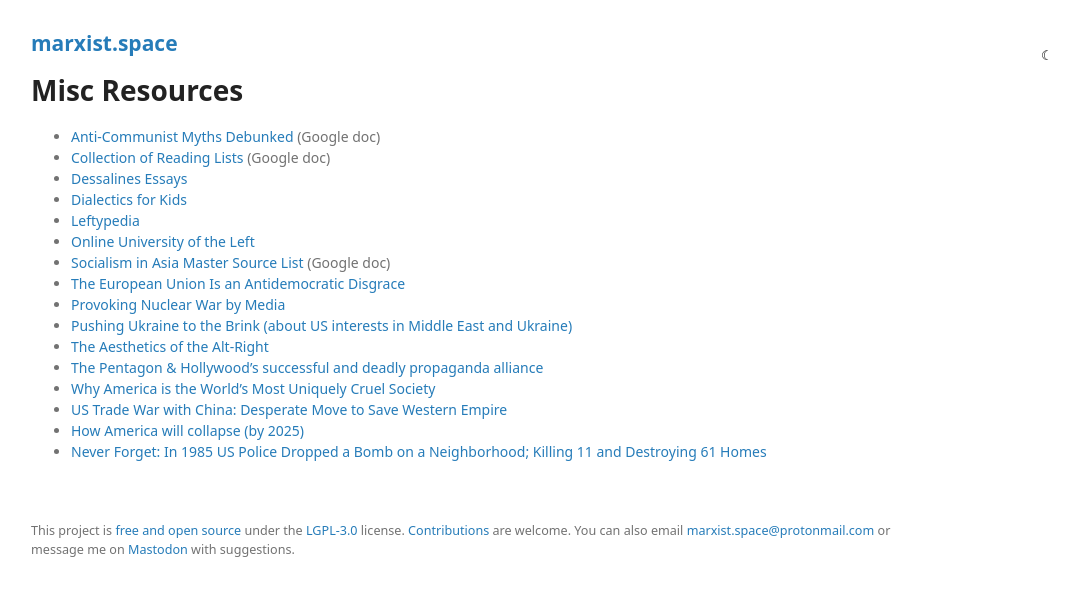
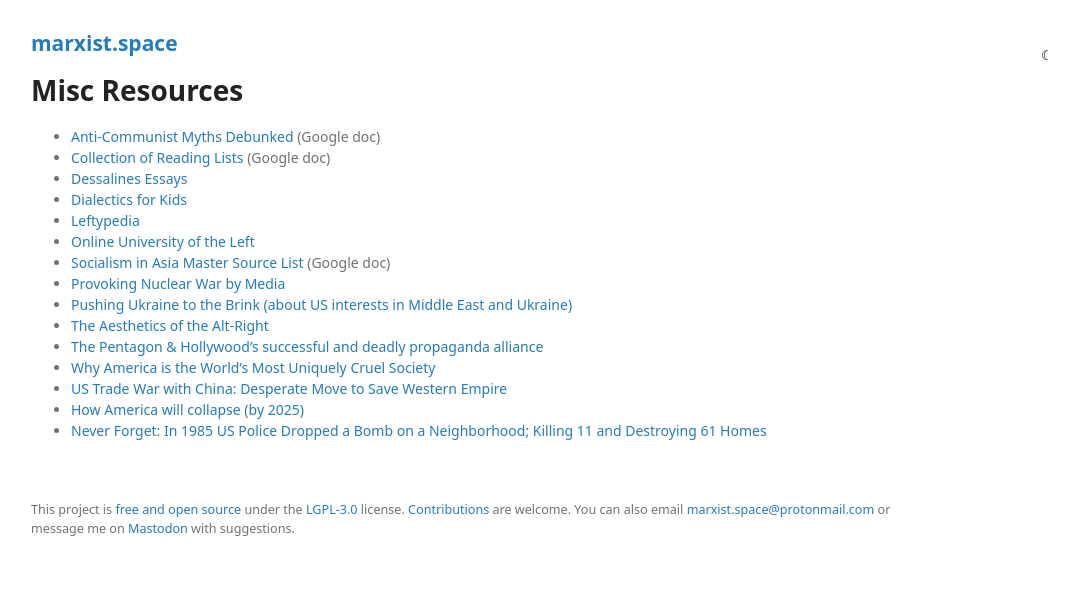
Before and after one commit to prolesoft/marxist.space, a Jekyll site: the page built from misc.md, in a window 1280 px wide. Shown: the top 596 px of the page, without its empty margins (179-1257 px from the left). Built offline with Jekyll 4.4.1, drawn with Linux system fonts in a browser that asks for light colours; our own code applies the rules of GitHub Pages for plain Markdown files.

Commit message:
chore: rm jacobin link

```diff
--- a/misc.md
+++ b/misc.md
@@ -14,7 +14,6 @@
 * [Leftypedia](https://leftypedia.org/wiki/Main_Page)
 * [Online University of the Left](http://ouleft.org/)
 * [Socialism in Asia Master Source List](https://docs.google.com/document/d/1KMAZopkLyjP74vOssz6XAdPxvMh-1rJRptFnFD54bPg/edit?usp=sharing) (Google doc)
-* [The European Union Is an Antidemocratic Disgrace](https://jacobinmag.com/2019/05/european-union-parliament-elections-antidemocratic)
 * [Provoking Nuclear War by Media](http://www.counterpunch.org/2016/08/24/provoking-nuclear-war-by-media/)
 * [Pushing Ukraine to the Brink (about US interests in Middle East and Ukraine)](http://www.counterpunch.org/2014/07/09/pushing-ukraine-to-the-brink/)
 * [The Aesthetics of the Alt-Right](http://baltimore-art.com/2017/02/11/the-aesthetics-of-the-alt-right/)
```
